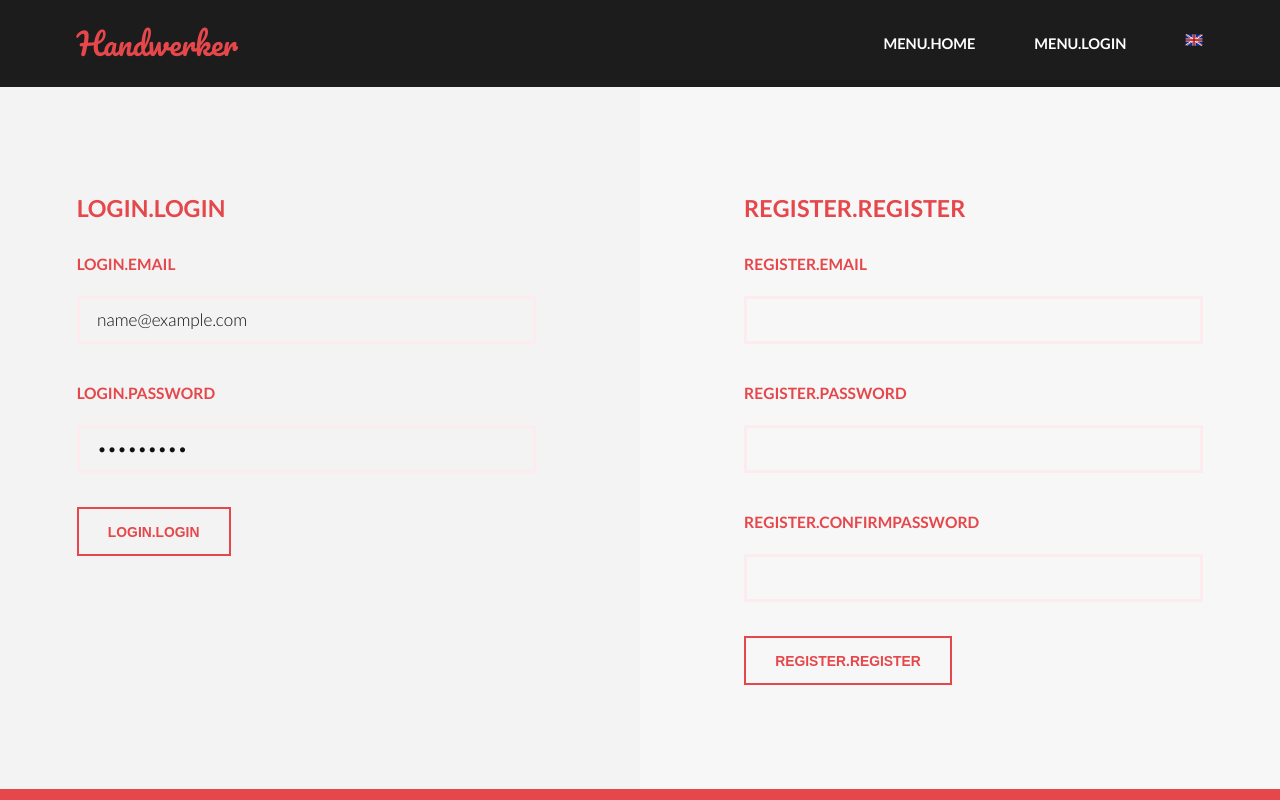
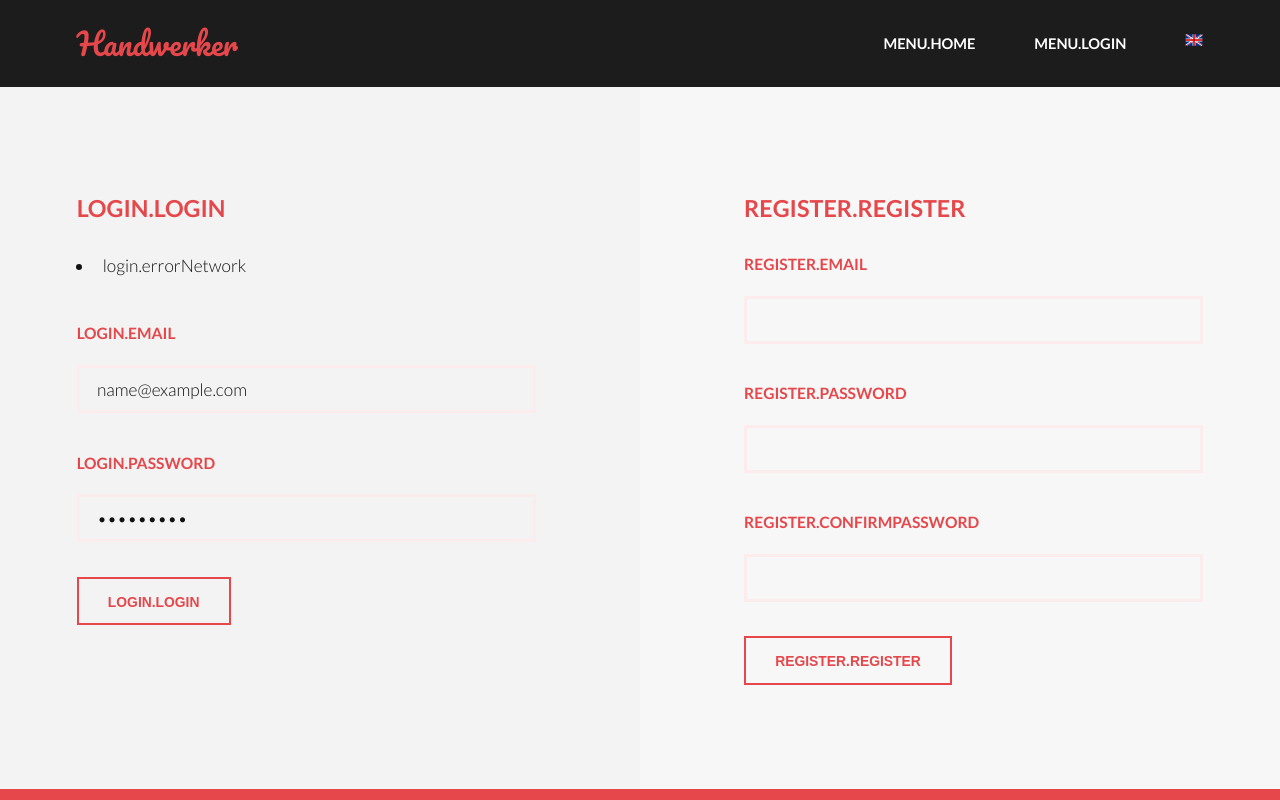
Before and after one commit to EresDev/handwerker-spa, a React (Create React App) app: page /login in a window 1280 px wide. Both pictures are taken after typing "name@example.com", "Sample123" into the empty fields and a click on the button "LOGIN.LOGIN". Shown: the top 800 px of the page. Built offline with nearby package versions, Linux system fonts and the light colour scheme; no server answers.

Commit message:
Login errors added to form instead of showing popups.

```diff
--- a/src/Login/LoginForm.js
+++ b/src/Login/LoginForm.js
@@ -1,21 +1,22 @@
 import React from 'react';
 import { withTranslation } from 'react-i18next';
 import { withRouter } from 'react-router-dom';
-import {backendUrl} from '../globals';
+import { backendUrl } from '../globals';
 
 class LoginForm extends React.Component {
 		constructor(props) {
 				super(props);
 				this.state = {
-            'email': '',
-            'password': '',
+						email: '',
+						password: '',
+						errors: []
 				};
 				this.handleChange = this.handleChange.bind(this);
 				this.handleSubmit = this.handleSubmit.bind(this);
 		}
 
 		handleChange(event) {
-        this.setState({[event.target.id]: event.target.value});
+				this.setState({ [event.target.id]: event.target.value });
 		}
 
 		async handleSubmit(event) {
@@ -29,23 +30,32 @@ class LoginForm extends React.Component {
 						const res = await fetch(backendUrl + '/login_check', {
 								method: 'POST',
 								body: formData,
-                credentials: 'include'
+								credentials: 'include',
 						});
 
 						if (res.status == 204) {
 								this.props.history.push('/account');
 						} else {
-                alert(this.props.t('common:login.errorInvalidCredentials'));
+							this.setState({
+									'errors': [this.props.t('common:login.errorInvalidCredentials')]
+							});
 						}
 
 				} catch (e) {
-            alert(this.props.t('common:login.errorNetwork'));
+						this.setState({
+								'errors': [this.props.t('common:login.errorNetwork')]
+						});
 				}
 		}
 
 		render() {
 				return (
-            <form onSubmit={this.handleSubmit}>
+						<form onSubmit={this.handleSubmit} id="login">
+								<ul className="formErrors">
+										{this.state.errors.map((value, index) => {
+												return <li>{value}</li>
+										})}
+								</ul>
 								<div id="login_form">
 										<div className="field">
 												<label htmlFor="email"
--- a/src/Shared/MainMenu.js
+++ b/src/Shared/MainMenu.js
@@ -1,5 +1,5 @@
 import React from 'react';
-import {Link, withRouter} from 'react-router-dom';
+import { Link, withRouter } from 'react-router-dom';
 import i18n from 'i18next';
 import { withTranslation, initReactI18next } from 'react-i18next';
 import Security from '../Util/Security';
@@ -11,7 +11,7 @@ export class MainMenu extends React.Component {
     this.logout = this.logout.bind(this);
     const locale = localStorage.getItem('locale');
     this.state = {
-            'locale': locale
+        locale: locale,
       };
     this.switchLocaleTo(locale);
 
@@ -21,7 +21,7 @@ export class MainMenu extends React.Component {
   switchLocale() {
     const currentLocale = this.state.locale;
     const toggledLocale = this.toggleLocale(currentLocale);
-        this.setState({locale: toggledLocale});
+    this.setState({ locale: toggledLocale });
     this.switchLocaleTo(toggledLocale);
 
     localStorage.setItem('locale', toggledLocale);
@@ -34,7 +34,7 @@ export class MainMenu extends React.Component {
   switchLocaleTo(locale) {
     i18n
         .use(initReactI18next) // passes i18n down to react-i18next
-            .init({lng: locale});
+        .init({ lng: locale });
   }
 
   logout() {
@@ -48,13 +48,13 @@ export class MainMenu extends React.Component {
                     <div className="inner">
                         <Link to="/" className="logo">Handwerker</Link>
                         <nav id="nav">
-                            <Link to="/">{this.props.t("common:menu.home")}</Link>
+                            <Link to="/">{this.props.t('common:menu.home')}</Link>
                             {this.security.isAuthenticated()
-                                ? <Link to="/login" onClick={this.logout}>{this.props.t("common:menu.logout")}</Link>
-                                : <Link to="/login">{this.props.t("common:menu.login")}</Link>
+                            ? <Link to="/login" onClick={this.logout}>{this.props.t('common:menu.logout')}</Link>
+                            : <Link to="/login">{this.props.t('common:menu.login')}</Link>
                         }
                             <a href="#" onClick={this.switchLocale} title={this.props.t('common:menu.switchTo') + ' ' + this.toggleLocale(this.state.locale).toUpperCase() }>
-                                <img src={this.state.locale == 'en' ? "/images/de.png" : "/images/en.png"} className="locale"/>
+                                <img src={this.state.locale == 'en' ? '/images/de.png' : '/images/en.png'} className="locale"/>
                             </a>
                         </nav>
                     </div>
```
Lines whose indentation alone changed are shown as unchanged.
